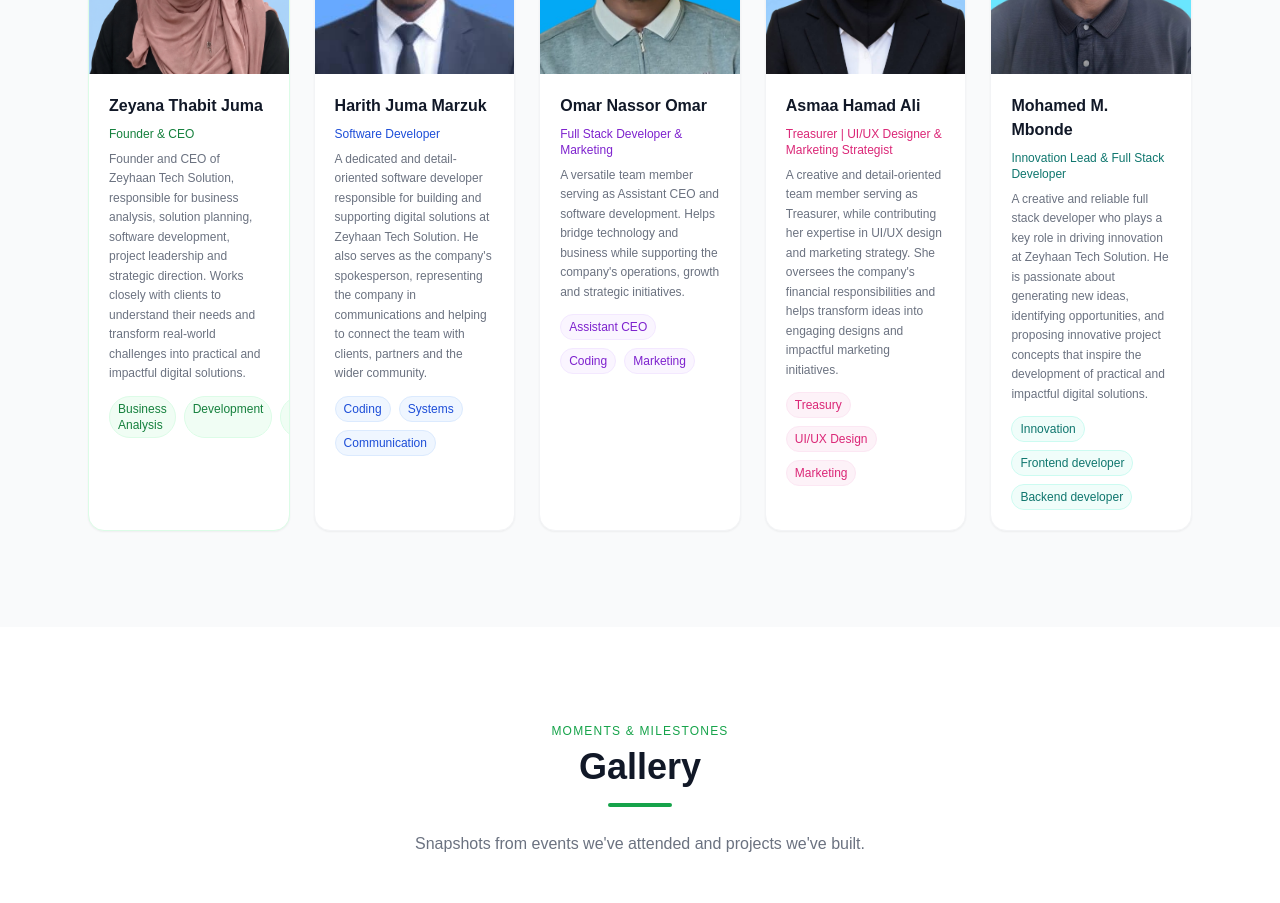
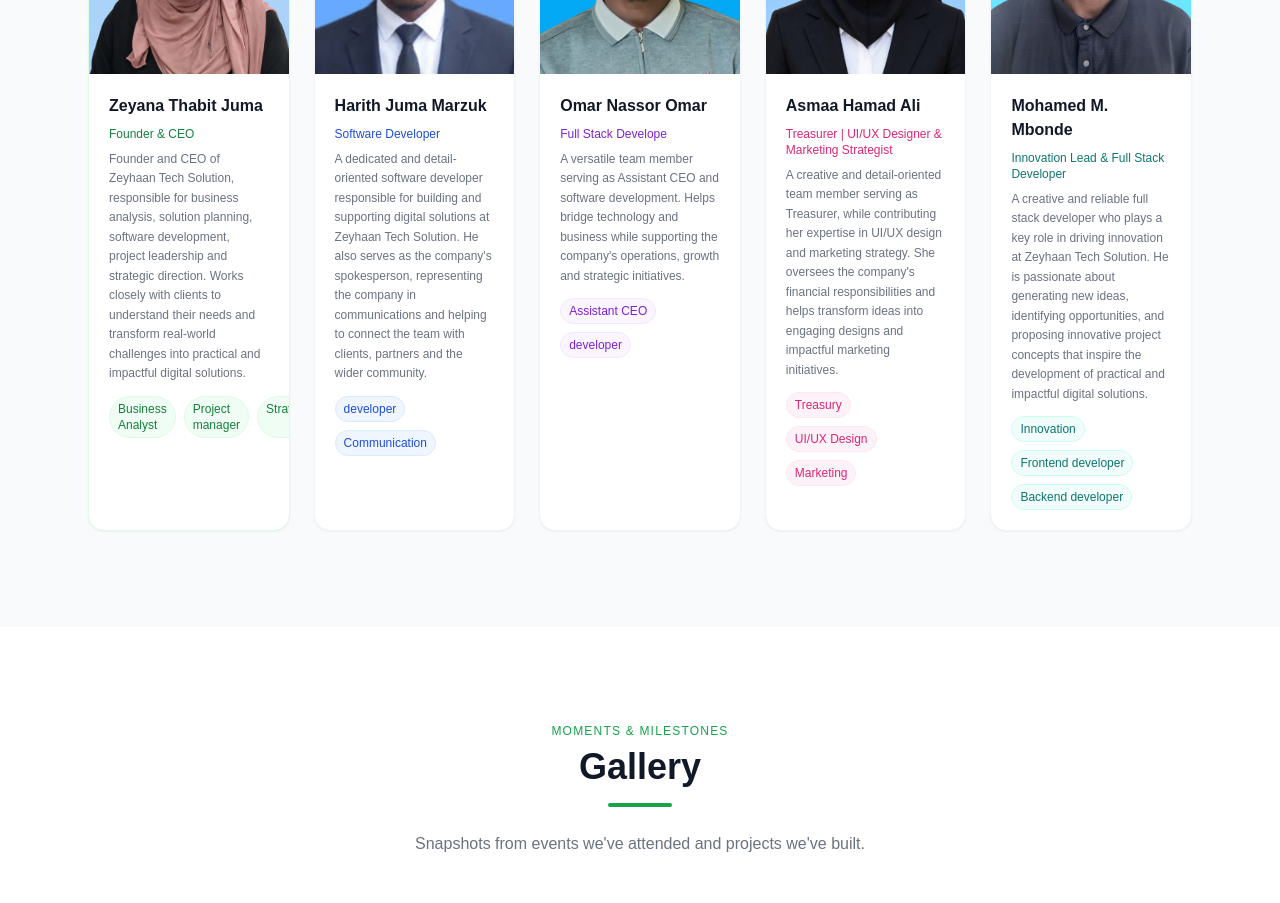
Before and after one commit to zeytham/zeyhaan-portfolio, a Next.js app: page / in a window 1280 px wide. Shown: the part 7800-8703 px from the top of the page. Built offline with nearby package versions, Linux system fonts and the light colour scheme.

Commit message:
Update team member roles and tags in Team component

```diff
--- a/components/Team.jsx
+++ b/components/Team.jsx
@@ -56,9 +56,9 @@ export default function Team() {
               Founder and CEO of Zeyhaan Tech Solution, responsible for business analysis, solution planning, software development, project leadership and strategic direction. Works closely with clients to understand their needs and transform real-world challenges into practical and impactful digital solutions.
               </p>
               <div className="flex gap-2 pt-1">
-                <span className="text-xs bg-green-50 text-green-700 border border-green-100 px-2 py-1 rounded-full">Business Analysis</span>
-                <span className="text-xs bg-green-50 text-green-700 border border-green-100 px-2 py-1 rounded-full">Development</span>
-                <span className="text-xs bg-green-50 text-green-700 border border-green-100 px-2 py-1 rounded-full">Project Leadership</span>
+                <span className="text-xs bg-green-50 text-green-700 border border-green-100 px-2 py-1 rounded-full">Business Analyst</span>
+                <span className="text-xs bg-green-50 text-green-700 border border-green-100 px-2 py-1 rounded-full">Project manager</span>
+
                 <span className="text-xs bg-green-50 text-green-700 border border-green-100 px-2 py-1 rounded-full">Strategy</span>
               </div>
             </div>
@@ -94,8 +94,7 @@ export default function Team() {
                 A dedicated and detail-oriented software developer responsible for building and supporting digital solutions at Zeyhaan Tech Solution. He also serves as the company's spokesperson, representing the company in communications and helping to connect the team with clients, partners and the wider community.
               </p>
               <div className="flex flex-wrap gap-2 pt-1">
-                <span className="text-xs bg-blue-50 text-blue-700 border border-blue-100 px-2 py-1 rounded-full">Coding</span>
-                <span className="text-xs bg-blue-50 text-blue-700 border border-blue-100 px-2 py-1 rounded-full">Systems</span>
+                <span className="text-xs bg-blue-50 text-blue-700 border border-blue-100 px-2 py-1 rounded-full">developer</span>
                 <span className="text-xs bg-blue-50 text-blue-700 border border-blue-100 px-2 py-1 rounded-full">Communication</span>
               </div>
             </div>
@@ -126,14 +125,13 @@ export default function Team() {
             </div>
             <div className="p-5 space-y-2">
               <h3 className="font-bold text-gray-900">Omar Nassor Omar</h3>
-              <p className="text-xs text-purple-700 font-medium">Full Stack Developer & Marketing</p>
+              <p className="text-xs text-purple-700 font-medium">Full Stack Develope</p>
               <p className="text-xs text-gray-500 leading-relaxed">
                 A versatile team member serving as Assistant CEO and software development. Helps bridge technology and business while supporting the company's operations, growth and strategic initiatives.
               </p>
               <div className="flex flex-wrap gap-2 pt-1">
                 <span className="text-xs bg-purple-50 text-purple-700 border border-purple-100 px-2 py-1 rounded-full">Assistant CEO</span>
-                <span className="text-xs bg-purple-50 text-purple-700 border border-purple-100 px-2 py-1 rounded-full">Coding</span>
-                <span className="text-xs bg-purple-50 text-purple-700 border border-purple-100 px-2 py-1 rounded-full">Marketing</span>
+                <span className="text-xs bg-purple-50 text-purple-700 border border-purple-100 px-2 py-1 rounded-full">developer</span>
 
               </div>
             </div>
```
